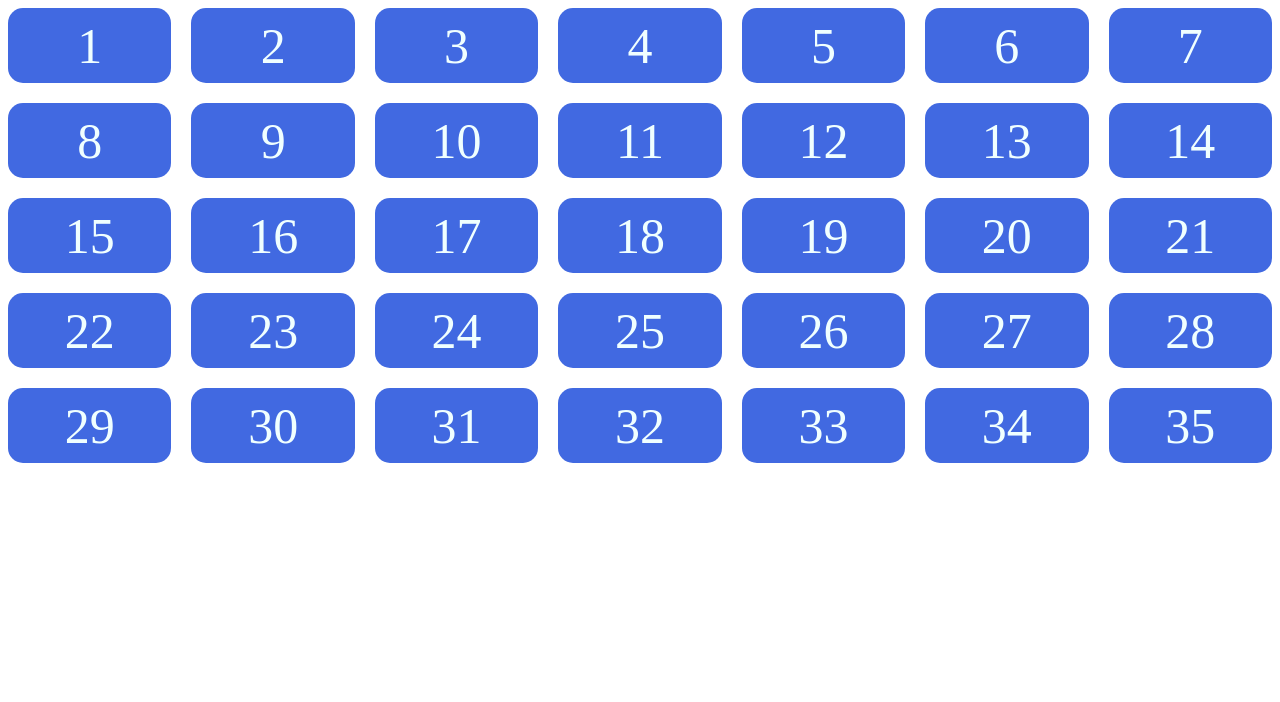
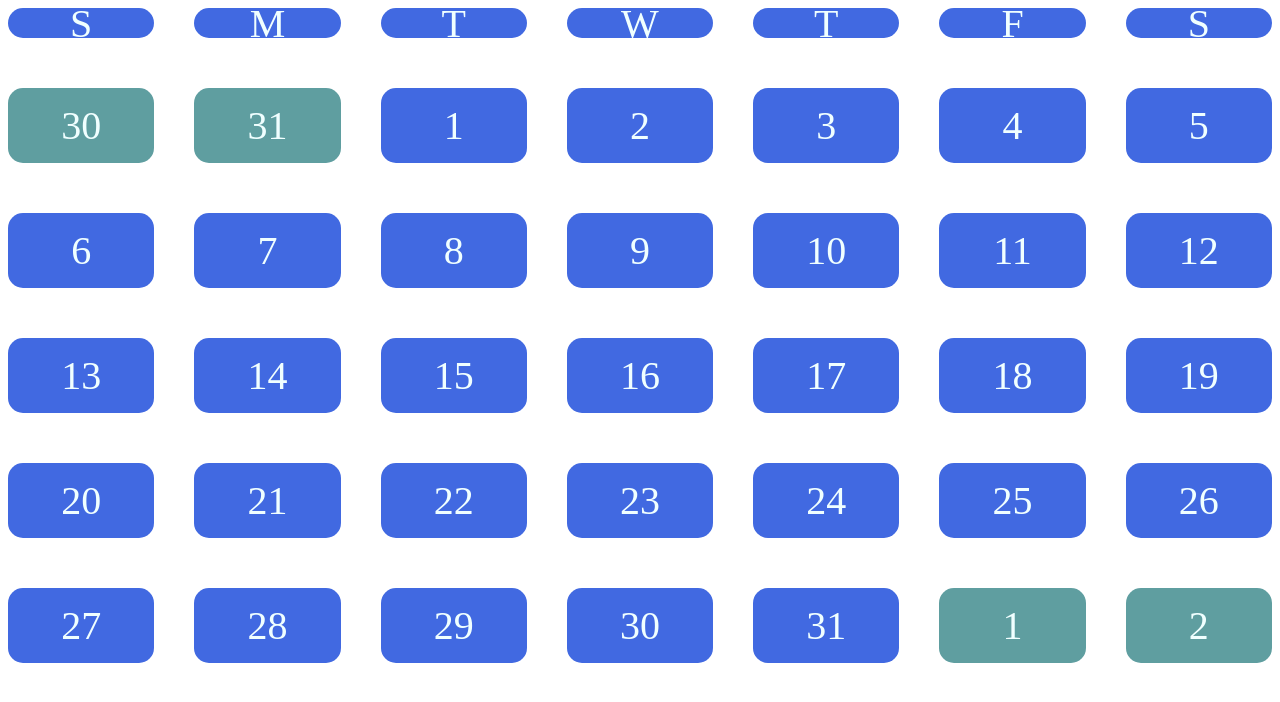
Before and after one commit to EzioXiyad/practice-2, a plain HTML site: page calender.html in a window 1280 px wide. Drawn offline with Linux system fonts and the light colour scheme.

Commit message:
final calender

```diff
--- a/calender.html
+++ b/calender.html
@@ -10,25 +10,41 @@
         .page {
             display: grid;
             grid-template-columns: repeat(7, 1fr);
-            row-gap: 20px;
-            column-gap: 20px;
+            grid-template-rows: 30px repeat(5, 75px);
+            row-gap: 50px;
+            column-gap: 40px;
         }
 
-        .date {
+        .date,
+        .day {
             color: azure;
-            font-size: 50px;
+            font-size: 40px;
             background-color: royalblue;
-            height: 75px;
             display: flex;
             justify-content: center;
             align-items: center;
             border-radius: 15px;
+        }
+
+
+
+        .other {
+            background-color: cadetblue;
         }
     </style>
 </head>
 
 <body>
     <div class="page">
+        <div class="day">S</div>
+        <div class="day">M</div>
+        <div class="day">T</div>
+        <div class="day">W</div>
+        <div class="day">T</div>
+        <div class="day">F</div>
+        <div class="day">S</div>
+        <div class="date other">30</div>
+        <div class="date other">31</div>
         <div class="date">1</div>
         <div class="date">2</div>
         <div class="date">3</div>
@@ -60,10 +76,9 @@
         <div class="date">29</div>
         <div class="date">30</div>
         <div class="date">31</div>
-        <div class="date">32</div>
-        <div class="date">33</div>
-        <div class="date">34</div>
-        <div class="date">35</div>
+        <div class="date other">1</div>
+        <div class="date other">2</div>
+
     </div>
 </body>
 
```
